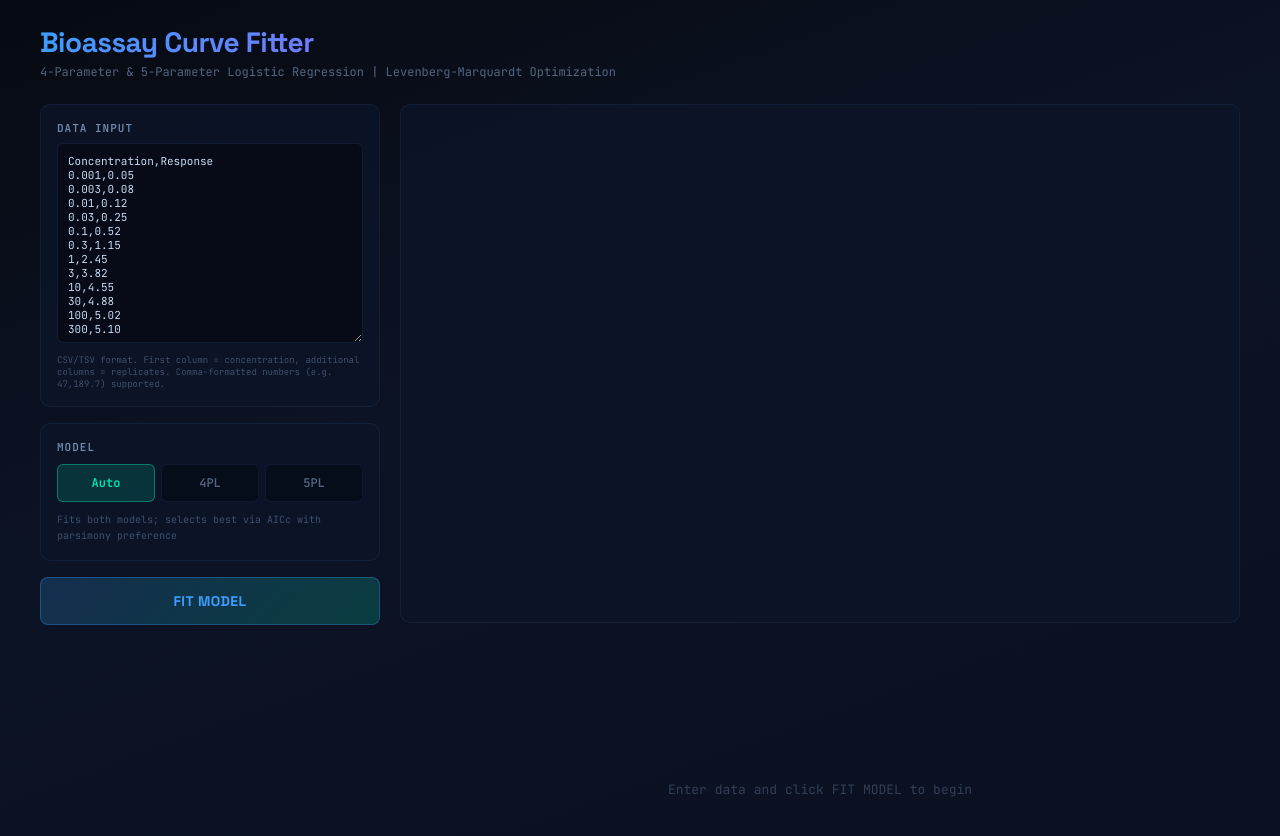
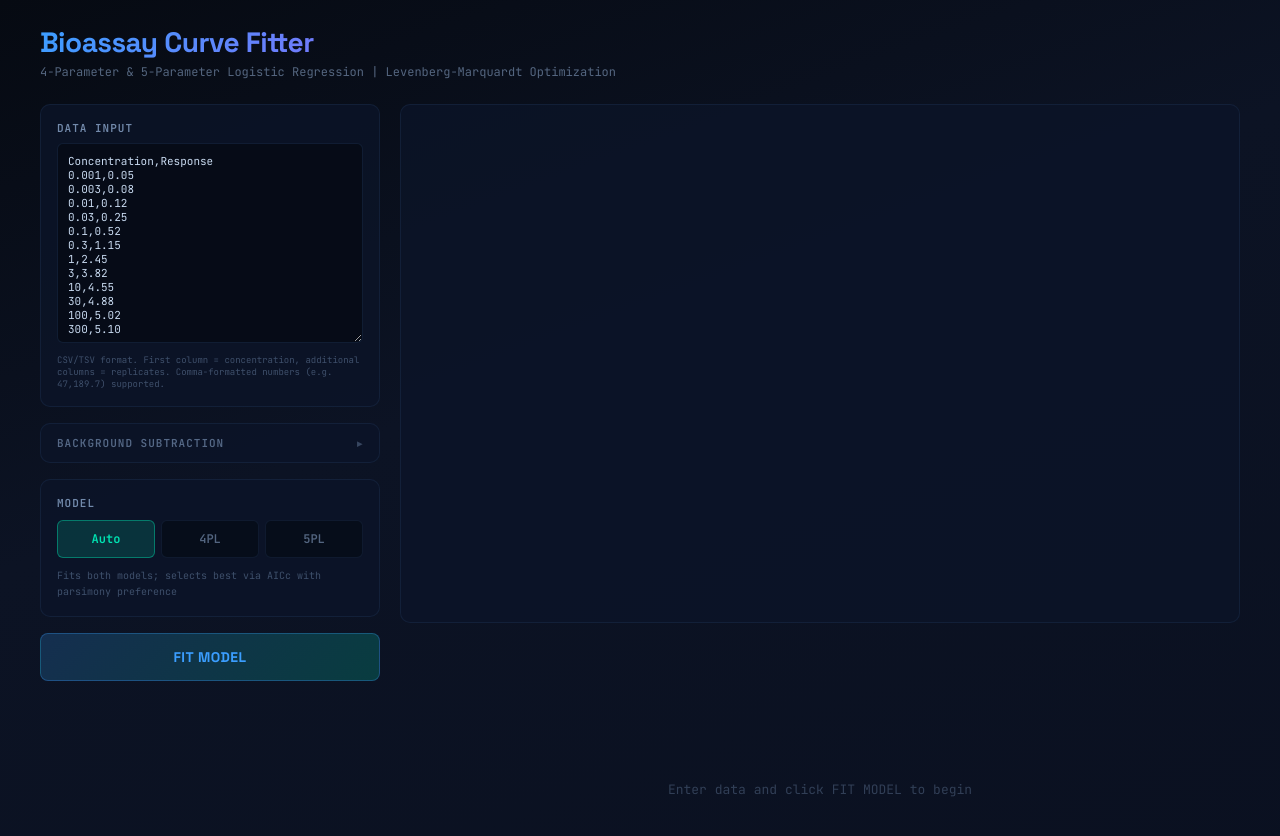
Before and after one commit to yapici/assaycurvefit, a React (Vite) app: page / in a window 1280 px wide. Shown: the top 836 px of the page. Built offline with nearby package versions, Linux system fonts and the light colour scheme.

Commit message:
Add background subtraction feature

```diff
--- a/src/BioassayCurveFitter.jsx
+++ b/src/BioassayCurveFitter.jsx
@@ -719,6 +719,9 @@ export default function BioassayCurveFitter() {
   const [showOutliers, setShowOutliers] = useState(false);
   const [excludedIndices, setExcludedIndices] = useState(new Set()); // manually excluded data point indices
   const [selectedGrubbsGroup, setSelectedGrubbsGroup] = useState(null); // concentration key for expanded view
+  const [bgRawData, setBgRawData] = useState("");
+  const [bgEnabled, setBgEnabled] = useState(false);
+  const [bgStats, setBgStats] = useState(null); // { mean, sd, n, values }
 
   const mainCanvasRef = useRef(null);
   const residCanvasRef = useRef(null);
@@ -813,14 +816,58 @@ export default function BioassayCurveFitter() {
     return { xData, yData };
   }, []);
 
+  // Parse background values: accepts a flat list of numbers (any delimiter)
+  const parseBgValues = useCallback((text) => {
+    if (!text.trim()) return null;
+    const values = [];
+    // Handle same formats as main parser: tab, comma, space, newline delimited
+    // Also handle comma-formatted thousands separators
+    const tokens = text.replace(/\n/g, "\t").split(/[\t]+/);
+    for (const token of tokens) {
+      // Each token might contain comma-separated values or comma-formatted numbers
+      const parts = token.split(",").map(s => s.trim()).filter(s => s);
+      // Check if it looks like thousands-separated: "47,189.7" → single number
+      // vs comma-delimited: "100,200,300" → multiple numbers
+      const rejoined = parts.join(",");
+      if (parts.length >= 2 && rejoined.includes(".")) {
+        // Could be thousands-formatted; try parsing as single number
+        const asOne = Number(rejoined.replace(/,/g, ""));
+        if (!isNaN(asOne)) { values.push(asOne); continue; }
+      }
+      // Otherwise treat each comma-part as separate
+      for (const p of parts) {
+        const v = Number(p.replace(/,/g, ""));
+        if (!isNaN(v) && p.trim()) values.push(v);
+      }
+    }
+    if (values.length === 0) return null;
+    const mean = values.reduce((a, b) => a + b, 0) / values.length;
+    const sd = values.length > 1
+      ? Math.sqrt(values.reduce((s, v) => s + (v - mean) ** 2, 0) / (values.length - 1))
+      : 0;
+    return { mean, sd, n: values.length, values };
+  }, []);
+
   const runFit = useCallback(() => {
     try {
       setError(null);
       setComparison(null);
-      const { xData, yData } = parseData(rawData);
+      const { xData, yData: yRaw } = parseData(rawData);
       if (xData.length < 4) { setError("Need at least 4 data points"); return; }
 
-      setParsedData({ xData, yData });
+      // Background subtraction
+      let bgSub = null;
+      let yData = yRaw;
+      if (bgEnabled && bgRawData.trim()) {
+        bgSub = parseBgValues(bgRawData);
+        if (!bgSub) { setError("Could not parse background values"); return; }
+        setBgStats(bgSub);
+        yData = yRaw.map(y => y - bgSub.mean);
+      } else {
+        setBgStats(null);
+      }
+
+      setParsedData({ xData, yData, yRaw, bgSubtracted: bgSub ? bgSub.mean : 0 });
 
       if (modelType === "Auto") {
         // Fit both models and compare
@@ -874,7 +921,7 @@ export default function BioassayCurveFitter() {
     } catch (e) {
       setError("Error: " + e.message);
     }
-  }, [rawData, modelType, parseData]);
+  }, [rawData, modelType, parseData, bgEnabled, bgRawData, parseBgValues]);
 
   // Merged set of outlier + excluded indices for chart display
   const chartOutlierIndices = useMemo(() => {
@@ -997,10 +1044,20 @@ export default function BioassayCurveFitter() {
   const exportCSV = useCallback(() => {
     if (!parsedData || !fitResult) return;
     const modelFn = activeModel === "4PL" ? model4PL : model5PL;
-    let csv = "Concentration,Observed,Fitted,Residual\n";
+    const hasBg = parsedData.bgSubtracted > 0;
+    let csv = "";
+    if (hasBg) csv += `# Background subtracted: ${parsedData.bgSubtracted.toFixed(2)}\n`;
+    csv += hasBg
+      ? "Concentration,Raw,BgSubtracted,Fitted,Residual\n"
+      : "Concentration,Observed,Fitted,Residual\n";
     parsedData.xData.forEach((x, i) => {
       const fitted = modelFn(x, fitResult.params);
-      csv += `${x},${parsedData.yData[i]},${fitted.toFixed(6)},${(parsedData.yData[i] - fitted).toFixed(6)}\n`;
+      const resid = parsedData.yData[i] - fitted;
+      if (hasBg && parsedData.yRaw) {
+        csv += `${x},${parsedData.yRaw[i]},${parsedData.yData[i].toFixed(6)},${fitted.toFixed(6)},${resid.toFixed(6)}\n`;
+      } else {
+        csv += `${x},${parsedData.yData[i]},${fitted.toFixed(6)},${resid.toFixed(6)}\n`;
+      }
     });
     const blob = new Blob([csv], { type: "text/csv" });
     const url = URL.createObjectURL(blob);
@@ -1104,7 +1161,85 @@ export default function BioassayCurveFitter() {
             {parsedData && (
               <p style={{ fontSize: 9, color: "#00e6b4", marginTop: 4 }}>
                 Parsed: {parsedData.xData.length} data points across {new Set(parsedData.xData).size} concentrations
+                {parsedData.bgSubtracted ? ` (bg: −${parsedData.bgSubtracted.toFixed(1)})` : ""}
               </p>
+            )}
+          </div>
+
+          {/* Background Subtraction */}
+          <div style={{
+            background: "rgba(12,20,40,0.8)",
+            border: `1px solid ${bgEnabled ? "rgba(168,85,247,0.2)" : "rgba(60,100,160,0.15)"}`,
+            borderRadius: 10,
+            padding: bgEnabled ? 16 : 0,
+            overflow: "hidden",
+            transition: "all 0.2s",
+          }}>
+            <button
+              onClick={() => setBgEnabled(!bgEnabled)}
+              style={{
+                width: "100%",
+                padding: bgEnabled ? "0 0 10px 0" : "12px 16px",
+                background: "transparent",
+                border: "none",
+                color: bgEnabled ? "rgba(168,85,247,0.9)" : "rgba(160,190,230,0.5)",
+                fontSize: 11,
+                fontWeight: 600,
+                cursor: "pointer",
+                fontFamily: "'JetBrains Mono', monospace",
+                textTransform: "uppercase",
+                letterSpacing: 1,
+                textAlign: "left",
+                display: "flex",
+                justifyContent: "space-between",
+                alignItems: "center",
+              }}
+            >
+              <span>Background Subtraction</span>
+              <span style={{ fontSize: 10, opacity: 0.6 }}>{bgEnabled ? "▾" : "▸"}</span>
+            </button>
+            {bgEnabled && (
+              <>
+                <textarea
+                  value={bgRawData}
+                  onChange={(e) => setBgRawData(e.target.value)}
+                  placeholder={"Paste background response values\ne.g. 2150.3  2089.1  2201.5\nor one per line"}
+                  style={{
+                    width: "100%",
+                    height: 60,
+                    background: "rgba(6,10,20,0.8)",
+                    border: "1px solid rgba(168,85,247,0.15)",
+                    borderRadius: 6,
+                    color: "#c8daf0",
+                    fontSize: 11,
+                    padding: 10,
+                    resize: "vertical",
+                    outline: "none",
+                    fontFamily: "'JetBrains Mono', monospace",
+                  }}
+                />
+                <p style={{ fontSize: 9, color: "rgba(140,170,210,0.4)", marginTop: 6 }}>
+                  Response values only (no concentrations). Mean is subtracted from all data before fitting.
+                </p>
+                {bgStats && (
+                  <div style={{
+                    marginTop: 8,
+                    padding: "6px 10px",
+                    background: "rgba(168,85,247,0.06)",
+                    border: "1px solid rgba(168,85,247,0.12)",
+                    borderRadius: 6,
+                    fontSize: 10,
+                    color: "rgba(190,170,230,0.7)",
+                    display: "flex",
+                    gap: 12,
+                  }}>
+                    <span>n={bgStats.n}</span>
+                    <span>Mean: <span style={{ color: "#a855f7", fontWeight: 600 }}>{bgStats.mean.toFixed(1)}</span></span>
+                    {bgStats.n > 1 && <span>SD: {bgStats.sd.toFixed(1)}</span>}
+                    {bgStats.n > 1 && <span>%CV: {(bgStats.sd / bgStats.mean * 100).toFixed(1)}%</span>}
+                  </div>
+                )}
+              </>
             )}
           </div>
 
```
